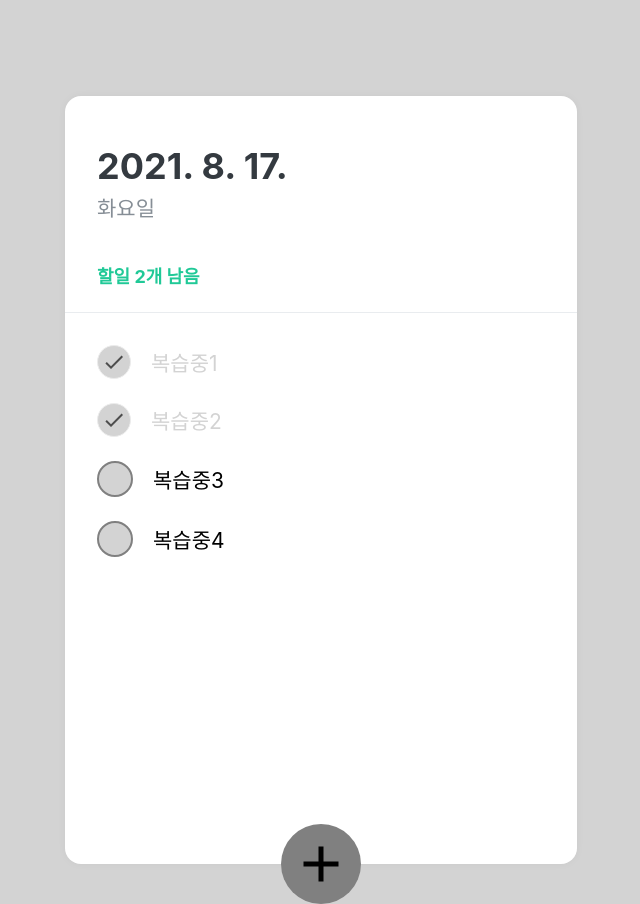
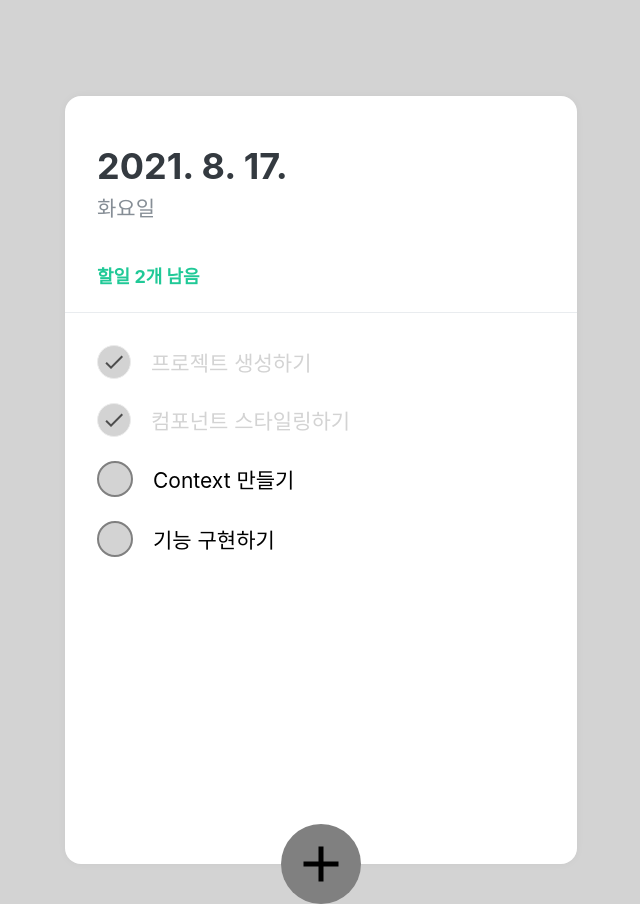
Before and after one commit to herrakam/reactTodolist, a React (Create React App) app: page / in a window 1280 px wide. Shown: the whole page, without its empty margins (319-959 px from the left). Built offline with nearby package versions, Linux system fonts and the light colour scheme.

Commit message:
TodoList 기능 구현

```diff
--- a/src/components/TodoList.js
+++ b/src/components/TodoList.js
@@ -11,13 +11,16 @@ const TodoListBlock = styled.div`
 
 function TodoList() {
   const state = useTodoState();
-  console.log(state);
   return (
     <TodoListBlock>
-      <TodoItem text="복습중1" done></TodoItem>
-      <TodoItem text="복습중2" done></TodoItem>
-      <TodoItem text="복습중3" done={false}></TodoItem>
-      <TodoItem text="복습중4" done={false}></TodoItem>
+      {state.map((todo) => (
+        <TodoItem
+          text={todo.text}
+          done={todo.done}
+          key={todo.id}
+          id={todo.id}
+        />
+      ))}
     </TodoListBlock>
   );
 }
```
